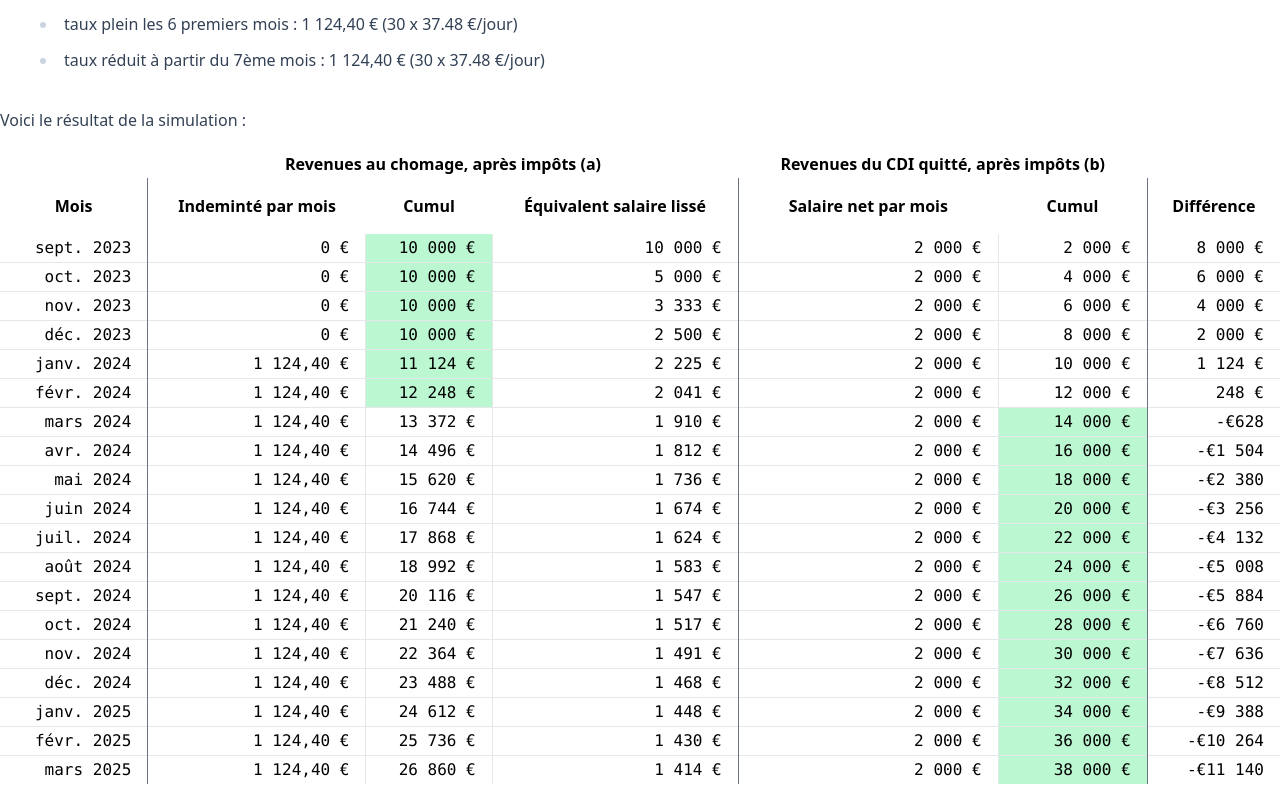
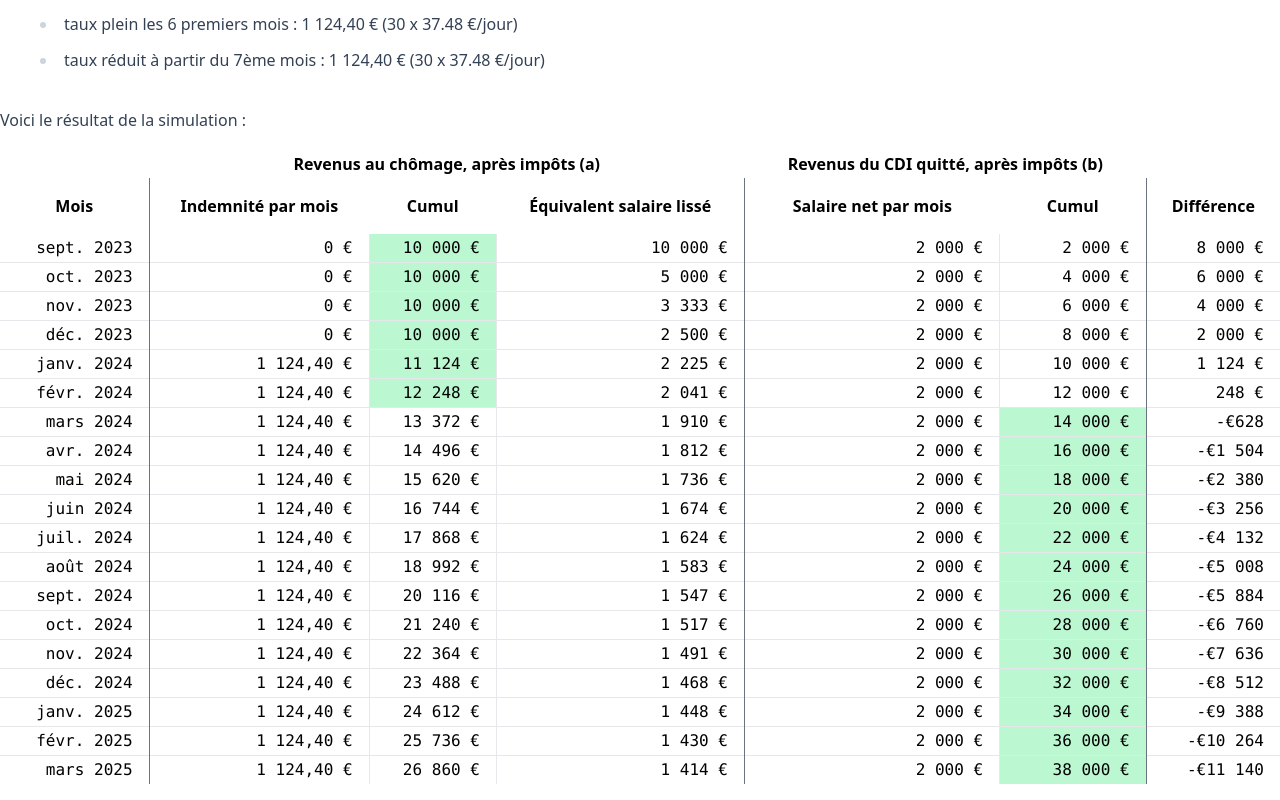
Before and after one commit to stephane-klein/comparateur-rupture-conventionnelle-cdi-france, a SvelteKit app: page / in a window 1280 px wide. Shown: the part 1349-2149 px from the top of the page. Built offline with nearby package versions, Linux system fonts and the light colour scheme.

Commit message:
Fix typo

```diff
--- a/src/routes/+page.svelte
+++ b/src/routes/+page.svelte
@@ -330,16 +330,16 @@
         <th
             colspan="3"
             class="px-4 py-0.5"
-        >Revenues au chomage, après impôts (a)</th>
+        >Revenus au chômage, après impôts (a)</th>
         <th
             colspan="2"
             class="px-4 py-0.5"
-        >Revenues du CDI quitté, après impôts (b)</th>
+        >Revenus du CDI quitté, après impôts (b)</th>
         <th></th>
     </tr>
     <tr>
         <th class="p-4 border-r border-r-1 border-r-gray-500">Mois</th>
-        <th class="p-4">Indeminté par mois</th>
+        <th class="p-4">Indemnité par mois</th>
         <th class="p-4">Cumul</th>
         <th
             class="p-4 border-r border-r-1 border-r-gray-500"
```
